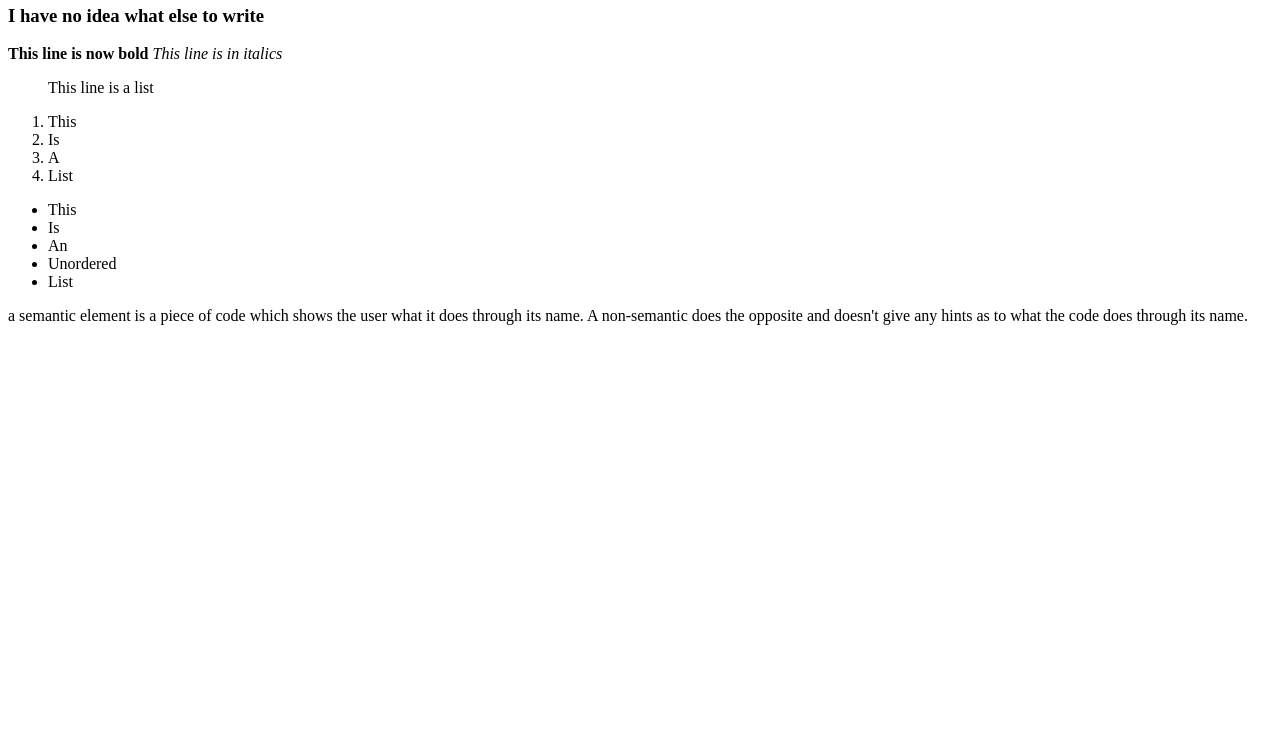
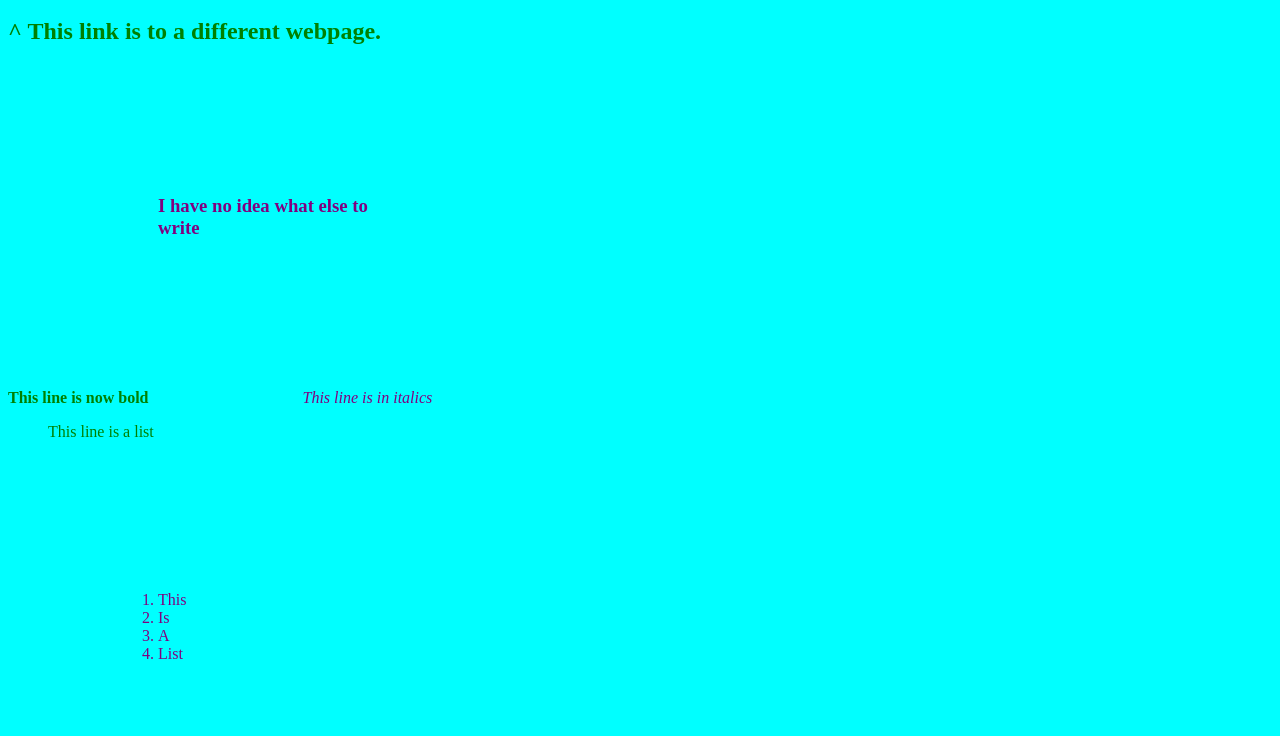
Before and after one commit to Luketowns101/classwork, a plain HTML site: page index.html in a window 1280 px wide. Shown: the part 160-896 px from the top of the page. Before the commit the page ends 800 px from the top, so only its background shows below. Drawn offline with Linux system fonts and the light colour scheme.

Commit message:
new stuff

```diff
--- a/index.html
+++ b/index.html
@@ -1,20 +1,22 @@
+
 <!DOCTYPE html>
 <html lang="en">
 
 <head>
     <meta charset='utf8' />
     <title>Webpage 1</title>
+    <link rel="stylesheet" type="text/css" href="myStyle.css">
 </head>
 
 <body>
-    <h1>This is a new webpage.</h1>
+    <h1 style="border: 30px solid red;color:pink">This is a new webpage.</h1>
     <a href="pagestructure.html">Please click here</a>
-    <h2>^ This link is to a different webpage.</h2>
-    <h3>I have no idea what else to write</h3>
-    <b>This line is now bold</b>
-    <i>This line is in italics</i>
-    <ol>This line is a list</ol>
-    <ol>
+    <h2 class="green">^ This link is to a different webpage.</h2>
+    <h3 class="purple">I have no idea what else to write</h3>
+    <b class="green">This line is now bold</b>
+    <i class="purple">This line is in italics</i>
+    <ol class="green">This line is a list</ol>
+    <ol class="purple">
         <li>This</li>
         <li>Is</li>
         <li>A</li>
@@ -28,7 +30,7 @@
         <li>List</li>
     </ul>
     <section>
-        <p>a semantic element is a piece of code which shows the user what it does through its name. A non-semantic does the opposite and doesn't give any hints as to what the code does through its name.</p>
+        <p>A semantic element is a piece of code which shows the user what it does through its name. A non-semantic does the opposite and doesn't give any hints as to what the code does through its name.</p>
     </section>
 </body>
 </html>
--- /dev/null
+++ b/mystyle.css
@@ -0,0 +1,15 @@
+body {background-color: cyan;
+
+
+}
+.green{
+    color: green;
+}
+.purple{
+    color: purple;
+    border:50px black;
+    width: 250px;
+    margin: 100px ;
+    padding:50px;
+
+}
```
